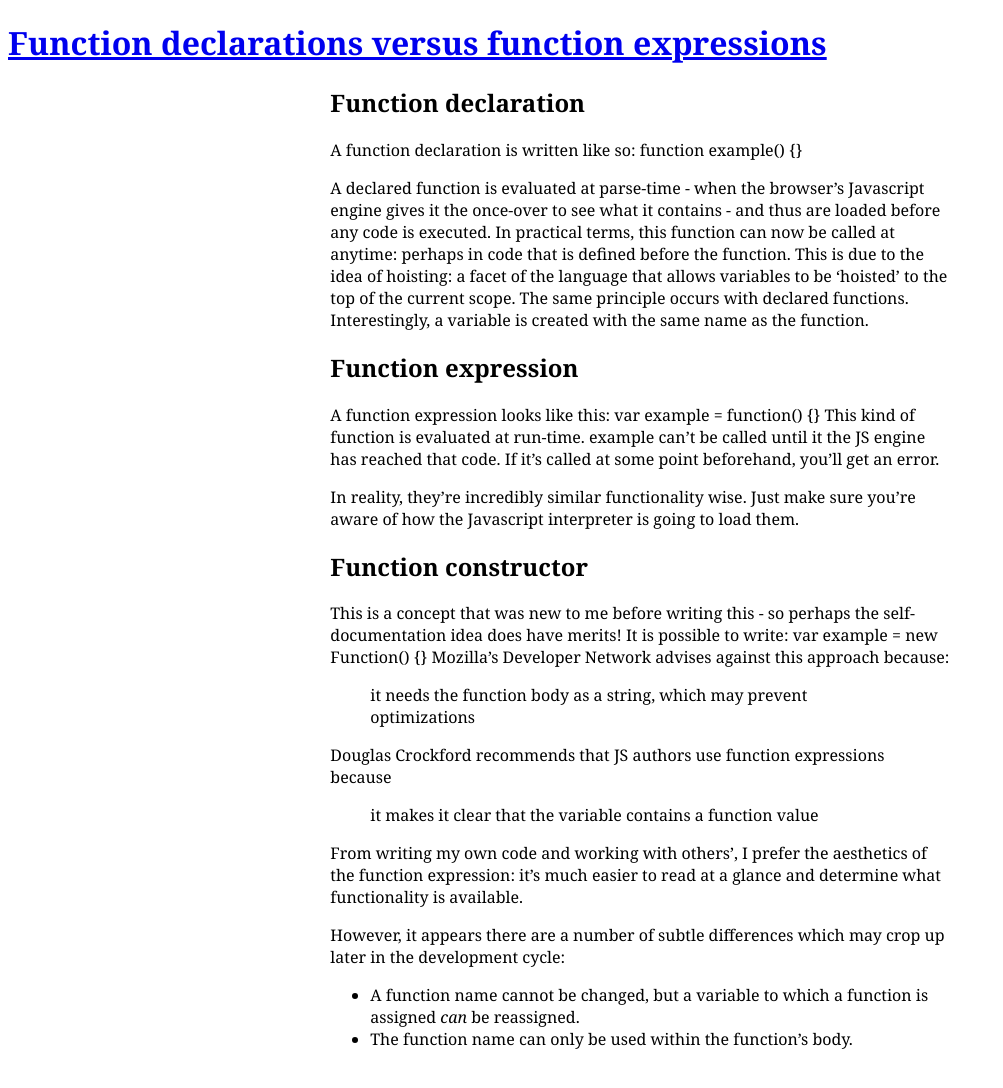
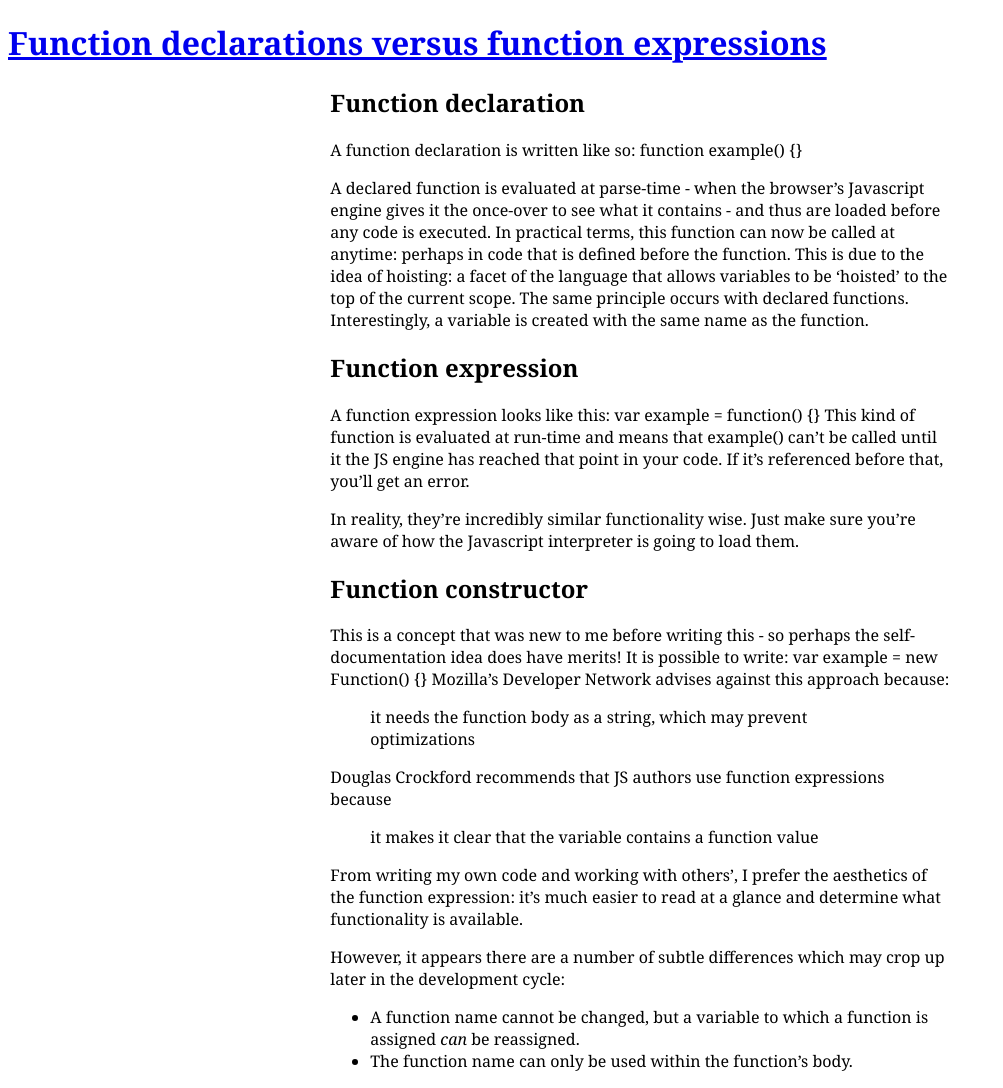
Before and after one commit to danielmatthew/jsnotes, a Jekyll site: the page built from _posts/2013-05-23-function-expressions-versus-function-declarations.md, in a window 1280 px wide. Shown: the whole page, without its empty margins (0-1003 px from the left). Built offline with Jekyll 4.4.1, drawn with Linux system fonts in a browser that asks for light colours; Markdown is read by kramdown in place of the engine named in the settings; before the commit the page ends 1066 px from its top, so only the background shows below that.

Commit message:
Article text change

```diff
--- a/_posts/2013-05-23-function-expressions-versus-function-declarations.md
+++ b/_posts/2013-05-23-function-expressions-versus-function-declarations.md
@@ -13,7 +13,7 @@
 ## Function expression
 A function expression looks like this:
     var example = function() {}
-This kind of function is evaluated at run-time. example can't be called until it the JS engine has reached that code. If it's called at some point beforehand, you'll get an error.
+This kind of function is evaluated at run-time and means that example() can't be called until it the JS engine has reached that point in your code. If it's referenced before that, you'll get an error.
 
 In reality, they're incredibly similar functionality wise. Just make sure you're aware of how the Javascript interpreter is going to load them.
 
```
